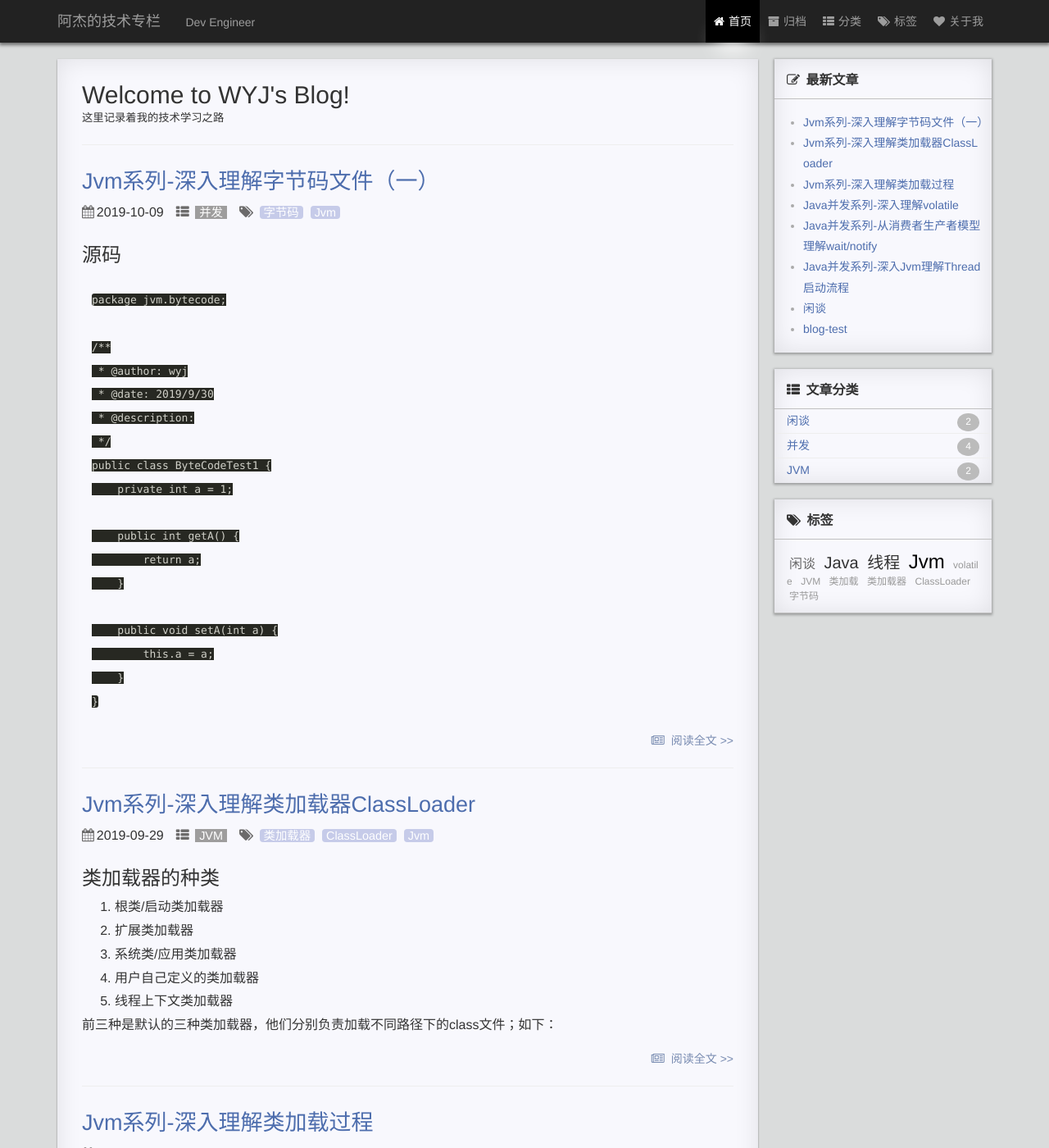
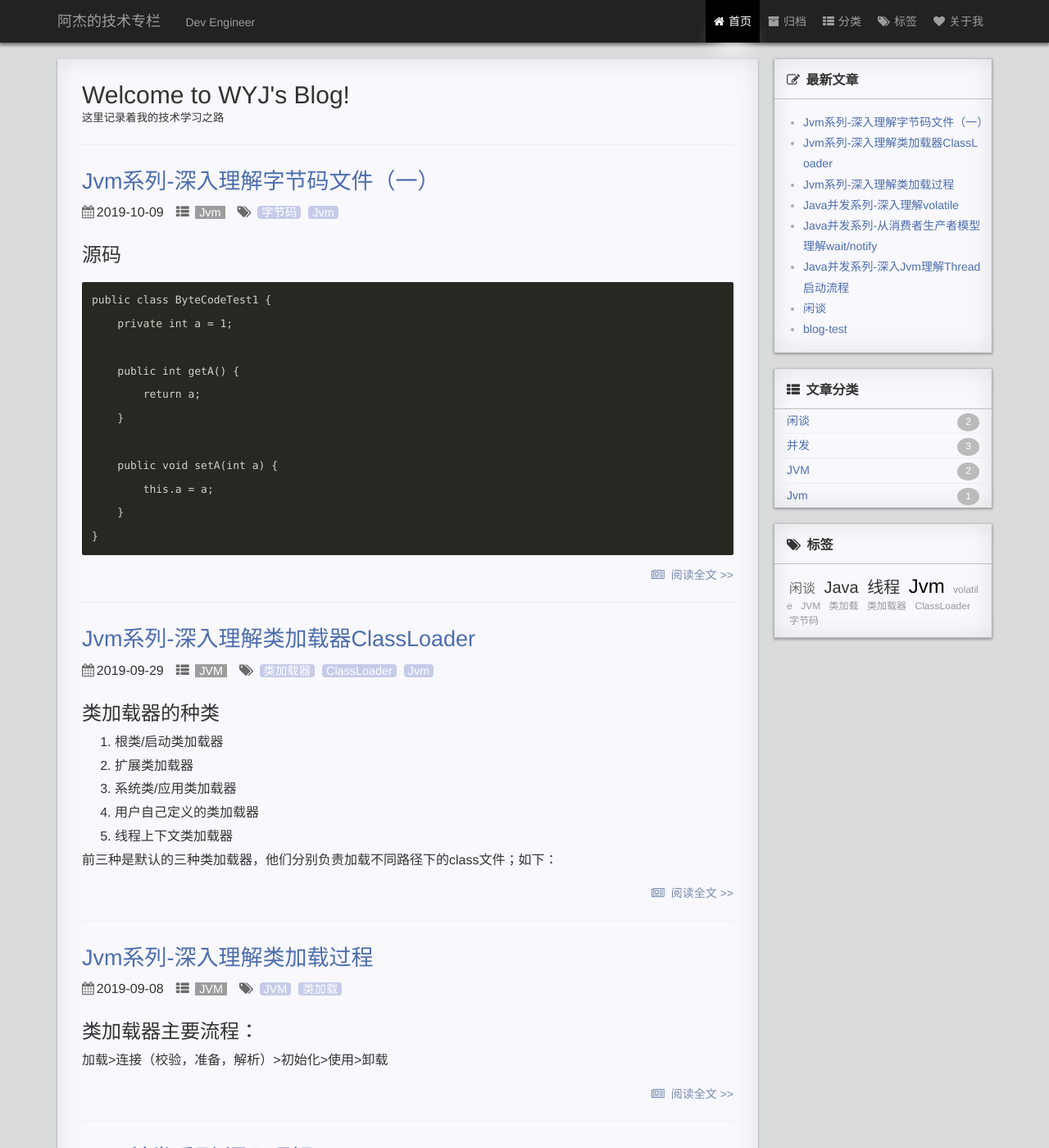
Before and after one commit to jie3615/jie3615.github.io, a Jekyll site: the page built from index.html, in a window 1280 px wide and 1400 px high. Shown: the whole window at 82% size. Built offline with Jekyll 4.4.1, drawn with Linux system fonts in a browser that asks for light colours; the list of posts is cut into pages by our own code; comment, search, counter and statistics services are not loaded; a style sheet for code colours, icons or effects is not loaded.

Commit message:
bytecode

`````diff
--- a/_posts/2019-10-09-Jvm-bytecode.md
+++ b/_posts/2019-10-09-Jvm-bytecode.md
@@ -2,7 +2,7 @@
 layout: post
 title:  "Jvm系列-深入理解字节码文件（一）"
 date:   2019-10-09 20:06:06
-categories: 并发
+categories: Jvm
 tags: 字节码 Jvm
 ---
 
@@ -10,14 +10,7 @@ tags: 字节码 Jvm
 {:toc}
 ## 源码
 
-```Java
-package jvm.bytecode;
-
-/**
- * @author: wyj
- * @date: 2019/9/30
- * @description:
- */
+```
 public class ByteCodeTest1 {
     private int a = 1;
 
@@ -29,7 +22,7 @@ public class ByteCodeTest1 {
         this.a = a;
     }
 }
-```
+````
 
 
 
`````
